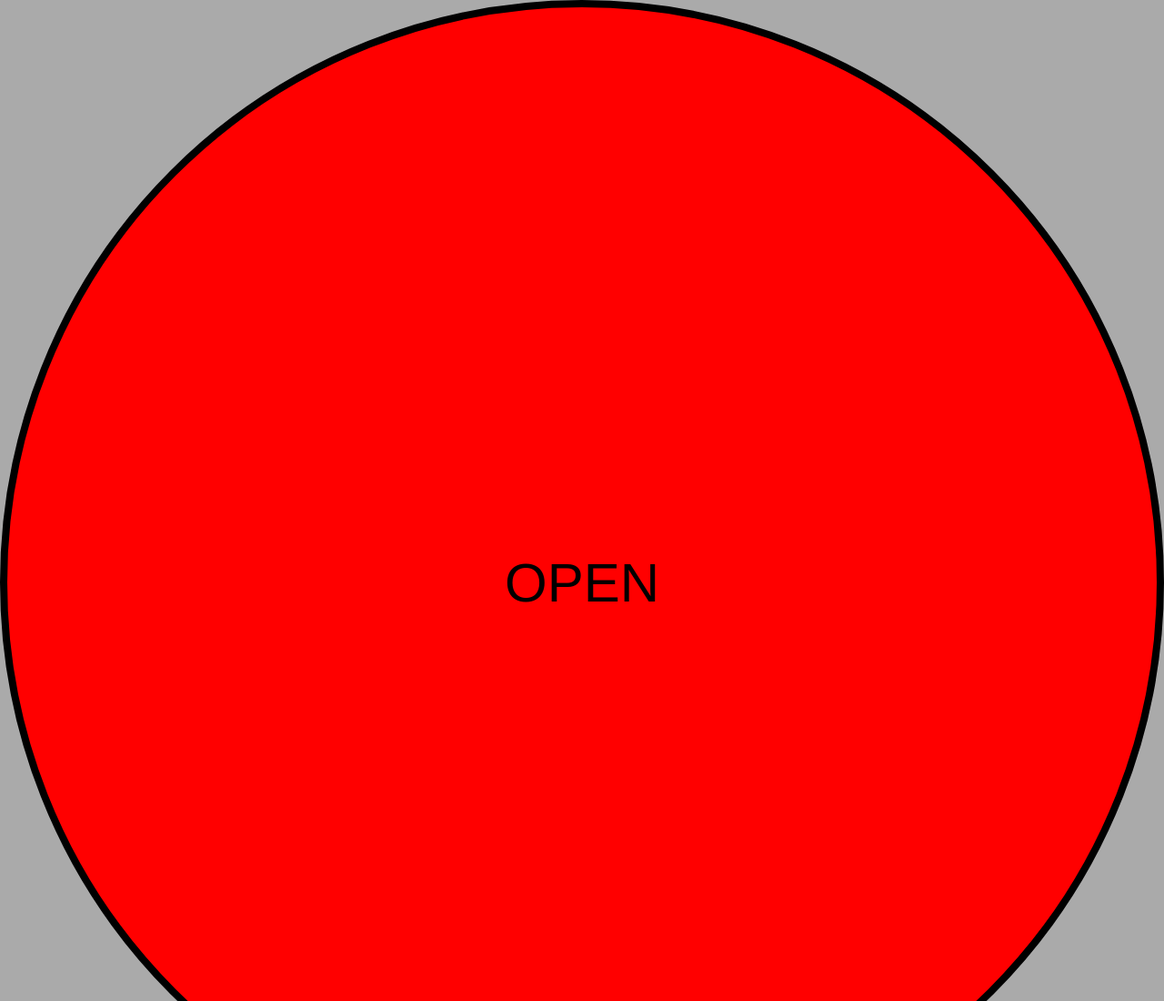
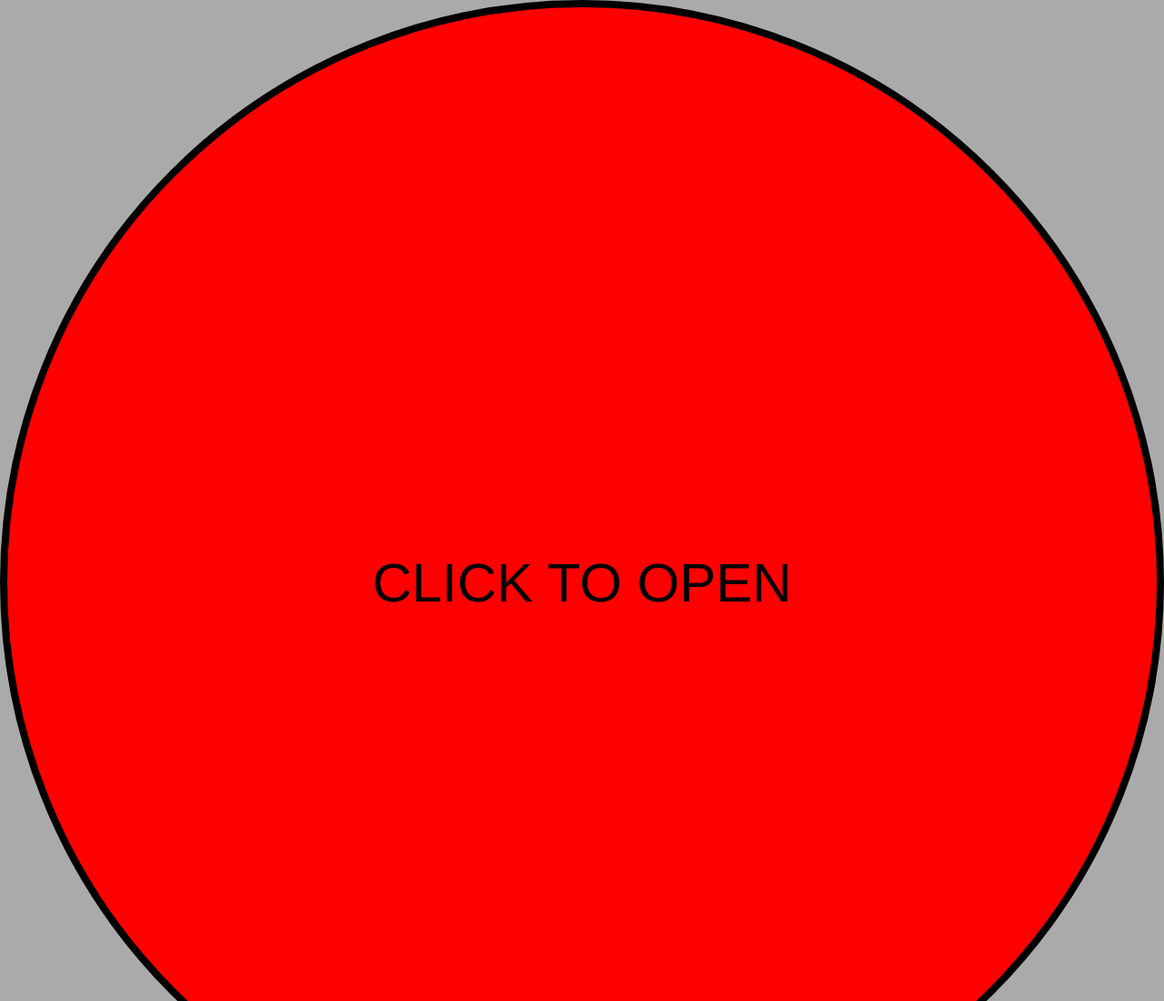
Before and after one commit to jarppe/toimiston-autotallin-ovi, a plain HTML site: page docs/index.html in a window 1280 px wide. Shown: the top 1100 px of the page at 91% size. Drawn offline with Linux system fonts and the light colour scheme.

Commit message:
tuning...

```diff
--- a/docs/index.html
+++ b/docs/index.html
@@ -42,7 +42,7 @@
   </head>
   <body>
     <div id="button">
-      <span id="message">OPEN</span>
+      <span id="message">Loading...</span>
     </div>
     <script>
       const query = window
@@ -73,7 +73,7 @@
             DONE = "DOOR OPENING",
             ERROR = "FAIL";
 
-      var state = READY;
+      var state = null;
 
       const setState = newState => {
         state = newState;
@@ -102,6 +102,7 @@
       }
 
       document.getElementById("button").onclick = click;
+      setState(READY);
     </script>
   </body>
 </html>
```
